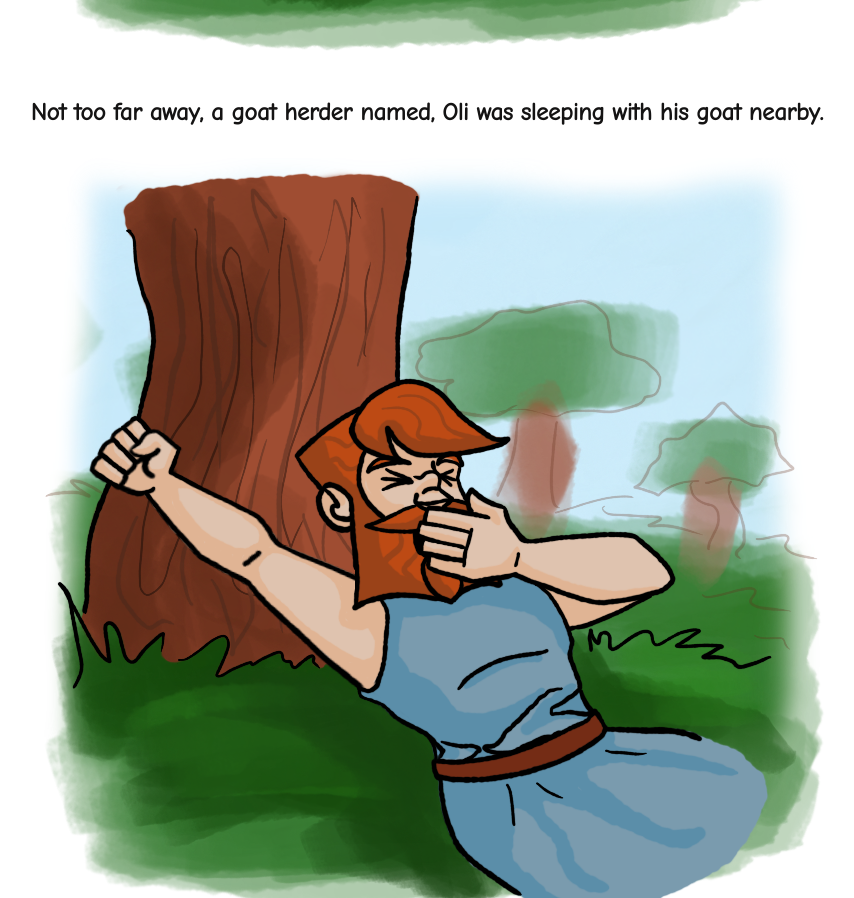
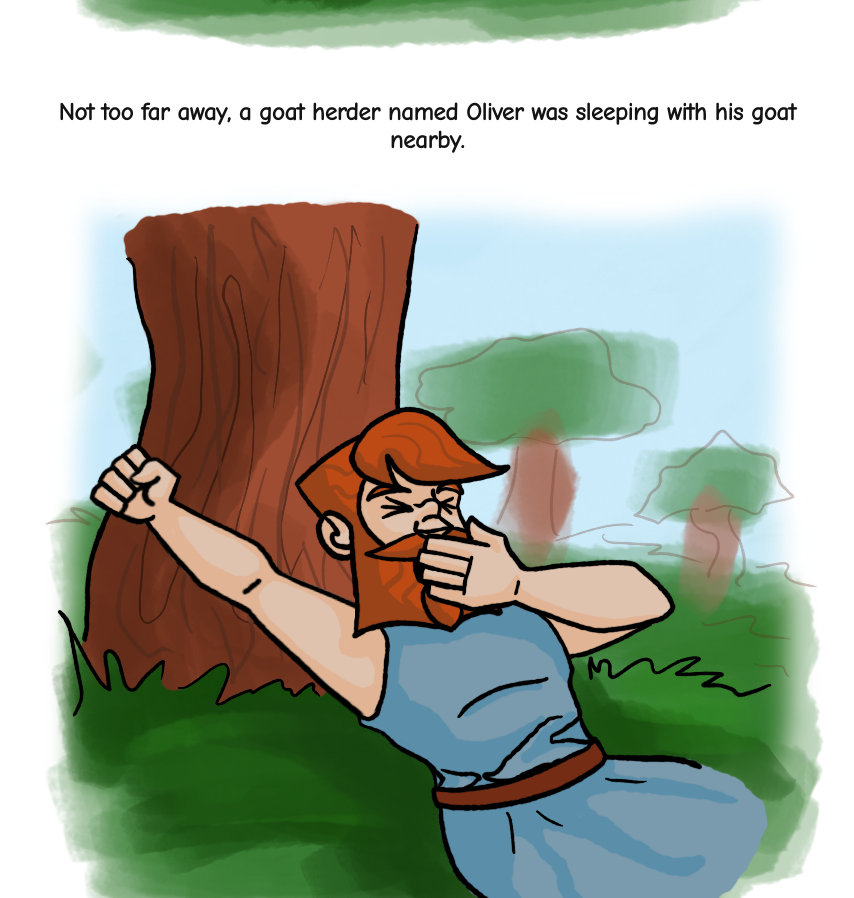
Before and after one commit to echujon/olificus, an Eleventy site: page comic/temp-comic-1.md in a window 1280 px wide. Shown: the part 2586-3484 px from the top of the page, without its empty margins (213-1067 px from the left). Built offline with nearby package versions, Linux system fonts and the light colour scheme; Eleventy itself is replaced by a stand-in of ours; files that its build step writes are made by us from their sources.

Commit message:
Update Comic “temp-comic-1”

```diff
--- a/comic/temp-comic-1.md
+++ b/comic/temp-comic-1.md
@@ -15,7 +15,7 @@
 
 <figure>
   <img src="/images/uploads/1000000285.png" alt="">
-  <figcaption>Not too far away, a goat herder named, Oli was sleeping with his goat nearby.</figcaption>
+  <figcaption>Not too far away, a goat herder named Oliver was sleeping with his goat nearby.</figcaption>
 </figure>
 
 <figure>
```
